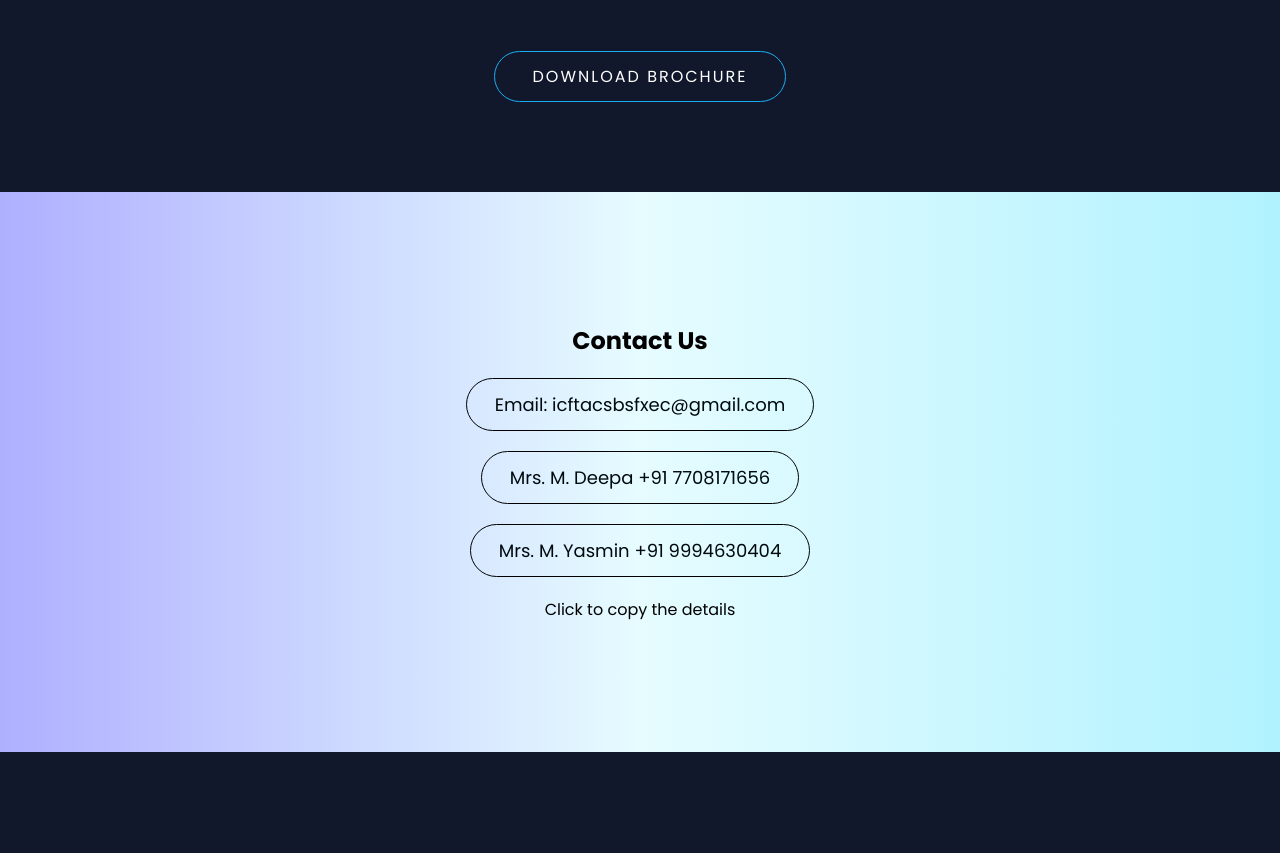
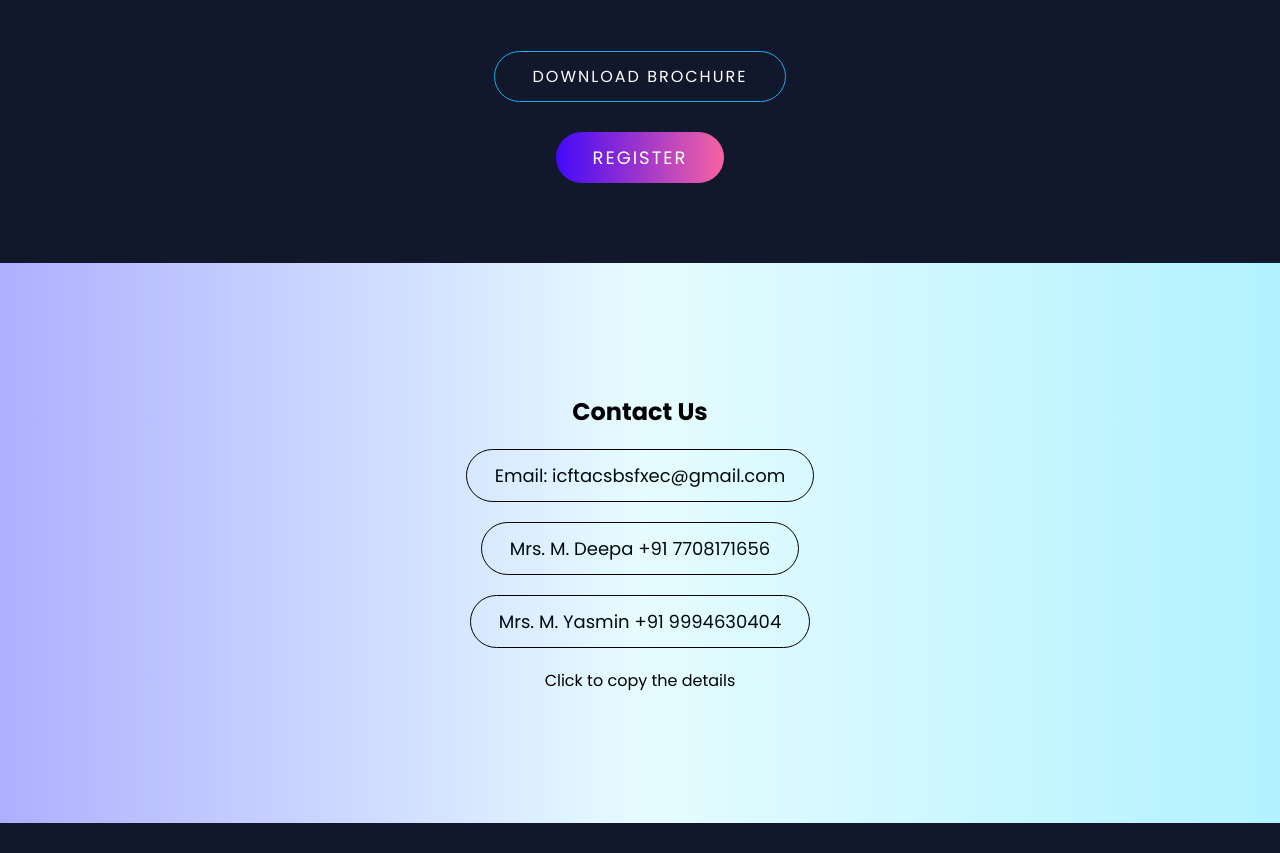
Before and after one commit to abishek77s/CSBS---IC-25, a plain HTML site: page index.html in a window 1280 px wide. Shown: the part 2880-3733 px from the top of the page. Before the commit the page ends 3662 px from the top, so only its background shows below. Drawn offline with nearby package versions, Linux system fonts and the light colour scheme.

Commit message:
Small changes

```diff
--- a/index.html
+++ b/index.html
@@ -3,7 +3,7 @@
 <head>
     <meta charset="UTF-8">
     <meta name="viewport" content="width=device-width, initial-scale=1.0">
-    <title>tech Firm 2024</title>
+    <title>Tech Firm 2025</title>
     <link rel="stylesheet" href="styele.css">
     <link rel="preconnect" href="https://fonts.googleapis.com">
 <link rel="preconnect" href="https://fonts.gstatic.com" crossorigin>
@@ -153,6 +153,8 @@
 </section>
 <section class="end" id="section4">
   <a href="documents/Csbs .pdf" download="CSBS brochure" class="download">Download Brochure </a>
+  <a href="https://forms.gle/pzPtwkysBRuFCqaa8" target="_blank" class="reg">Register</a>
+
 
 </section>
 
```
